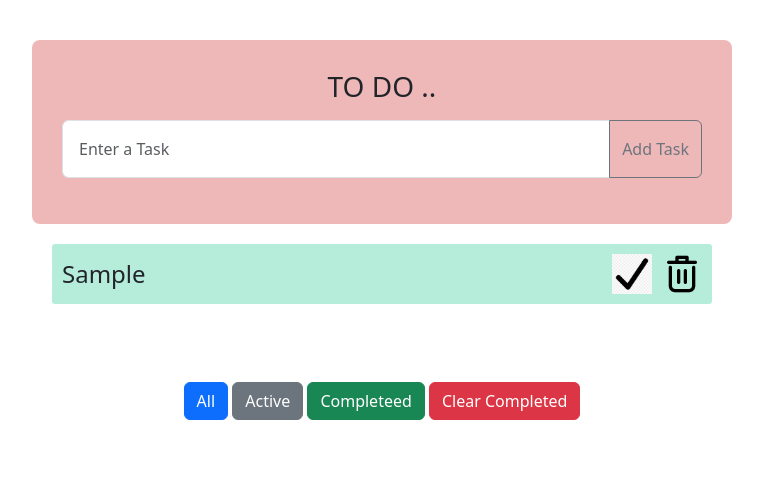
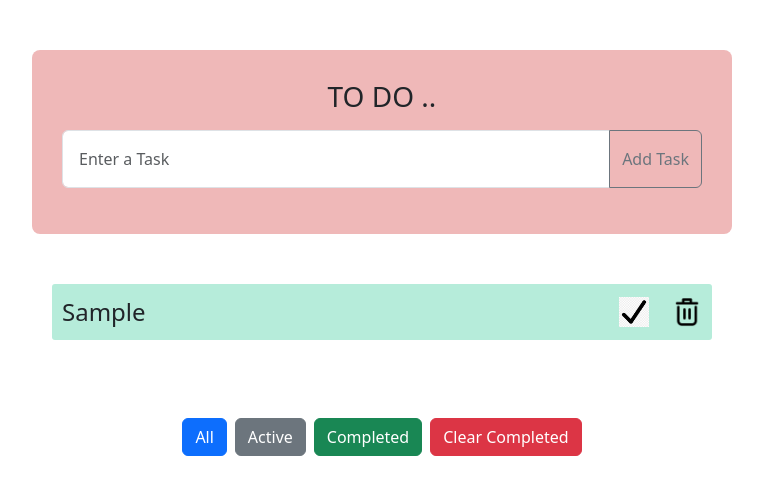
Before and after one commit to oendrila-itobuz/to-do-list, a plain HTML site: page index.html in a window 1280 px wide. Both pictures are taken after typing "Sample" into the empty fields and a click on the button "Add Task". Shown: the whole page, without its empty margins (258-1021 px from the left). Drawn offline with nearby package versions, Linux system fonts and the light colour scheme.

Commit message:
updated-to-do-list

```diff
--- a/index.html
+++ b/index.html
@@ -1,46 +1,34 @@
 <!DOCTYPE html>
 <html lang="en">
+
 <head>
   <meta charset="UTF-8" />
   <meta name="viewport" content="width=device-width, initial-scale=1.0" />
   <title>To Do List</title>
-    <link
-      rel="stylesheet"
-      href="https://cdn.jsdelivr.net/npm/bootstrap@5.3.3/dist/css/bootstrap.min.css"
-    />
+  <link rel="stylesheet" href="https://cdn.jsdelivr.net/npm/bootstrap@5.3.3/dist/css/bootstrap.min.css" />
   <link rel="stylesheet" href="style.css" />
 </head>
+
 <body class="d-flex justify-content-center align-items-center">
   <div class="to-do-section mx-auto">
     <div class="input-section rounded-3">
       <h3 class="text-center mb-3">TO DO ..</h3>
       <div class="input-group mb-3">
-          <input
-            type="text"
-            id="new-task-input"
-            class="form-control p-3"
-            placeholder="Enter a Task"
-            aria-label="Recipient's username"
-            aria-describedby="button-addon2"
-          />
-          <button
-            id="add-task-button"
-            class="btn btn-outline-secondary"
-            type="button"
-            id="button-addon2"
-          >
+        <input type="text" id="new-task-input" class="form-control p-3" placeholder="Enter a Task"
+          aria-label="Recipient's username" aria-describedby="button-addon2" />
+        <button id="add-task-button" class="btn btn-outline-secondary" type="button" id="button-addon2">
           Add Task
         </button>
       </div>
     </div>
     <div id="tasks"></div>
-      <div class="p-5 text-center">
+    <div class="p-5 text-center d-flex flex-column flex-md-row gap-2 flex-row justify-content-md-center align-items-md-center">
       <button type="button" id="all-task" class="btn btn-primary">All</button>
       <button type="button" id="active" class="btn btn-secondary">
         Active
       </button>
       <button type="button" id="completed" class="btn btn-success">
-          Completeed
+        Completed
       </button>
       <button type="button" id="clear-completed" class="btn btn-danger">
         Clear Completed
@@ -51,4 +39,5 @@
   <script src="index.js"></script>
   <script src="   https://cdn.jsdelivr.net/npm/bootstrap@5.3.3/dist/js/bootstrap.bundle.min.js"></script>
 </body>
+
 </html>
--- a/index.js
+++ b/index.js
@@ -5,37 +5,62 @@ const allTask = document.getElementById("all-task");
 const active = document.getElementById("active");
 const completed = document.getElementById("completed");
 const clearCompleted = document.getElementById("clear-completed");
+let arrAllTask = [];
 
 function add() {
+  const myTask = newTask.value.trim();
+  if (myTask !== "") {
+    if (arrAllTask.includes(newTask.value) === false) {
+      arrAllTask.push(newTask.value);
       const newElement = document.createElement("div");
+      const newText = document.createElement("div");
       const images = document.createElement("div");
       const delete_image = document.createElement("img");
       const tick_image = document.createElement("img");
+      newText.setAttribute("class", "text");
+      images.setAttribute("class", "images");
       newElement.setAttribute("class", "task");
       newElement.setAttribute("data-status", "active");
       tick_image.setAttribute("id", "tick-image");
-  tick_image.onclick = done;
+      tick_image.onclick = completedTask;
       tick_image.src = "./images/tick.png";
       delete_image.setAttribute("id", "delete-image");
       delete_image.src = "./images/delete.png";
       delete_image.onclick = deleteTask;
-  newElement.textContent = newTask.value;
+      newText.innerText = newTask.value;
+      newElement.appendChild(newText);
       images.appendChild(tick_image);
       images.appendChild(delete_image);
       newElement.appendChild(images);
       tasks.appendChild(newElement);
       newTask.value = "";
+    } else {
+      alert("Similar Task Found");
+      newTask.value = "";
+    }
+  } else {
+    alert("EMPTY TASK");
+  }
 }
 
 function deleteTask(event) {
   const taskElement = event.target.closest("div").parentNode;
   tasks.removeChild(taskElement);
+  for (let index = 0; index < arrAllTask.length; index++) {
+    arrAllTask = arrAllTask.filter((input) => input != taskElement.textContent);
+  }
+  console.log(arrAllTask);
 }
 
-function done(event) {
+function completedTask(event) {
   const taskElement = event.target.closest("div").parentNode;
+  if (taskElement.dataset.status === "active") {
     taskElement.style.textDecorationLine = "line-through";
     taskElement.setAttribute("data-status", "done");
+  } else {
+    taskElement.style.textDecorationLine = "none";
+    taskElement.setAttribute("data-status", "active");
+  }
 }
 
 function showAllTasks() {
@@ -64,11 +89,17 @@ function clearCompletedTasks() {
   allTasks.forEach((task) => {
     if (task.dataset.status === "done") {
       tasks.removeChild(task);
+      for (let index = 0; index < arrAllTask.length; index++) {
+        arrAllTask = arrAllTask.filter((input) => input != task.textContent);
+      }
     }
   });
 }
 
 addTask.addEventListener("click", add);
+newTask.addEventListener("keypress", function (event) {
+  if (event.key === "Enter") add();
+});
 allTask.addEventListener("click", showAllTasks);
 active.addEventListener("click", showActiveTasks);
 completed.addEventListener("click", showCompletedTasks);
--- a/style.scss
+++ b/style.scss
@@ -3,24 +3,44 @@
   padding: 0;
   box-sizing: border-box;
 }
-body{
-  padding-top: 40px;
+
+body {
+  margin-top: 40px;
+  padding: 10px;
 }
+
 .to-do-section {
-  width:700px;
+  width: 100vw;
 
+  @media screen and (min-width: 768px) {
+    width: 700px;
+  }
 }
+
 .input-section {
   background-color: rgb(239, 184, 184);
-  padding: 30px;
+  padding: 5px;
+
+  @media screen and (min-width: 768px) {
+    padding: 30px;
+  }
 }
-#tasks{
+
+#tasks {
   padding: 20px;
+  margin-top: 30px;
   font-size: 24px;
-  img{
+  display: flex;
+  flex-direction: column-reverse;
+  max-height: 400px;
+  overflow: scroll;
+
+  img {
     width: 40px;
+    padding-left: 10px;
   }
-  >div{
+
+  >div {
     padding: 10px;
     display: flex;
     border-radius: 3px;
@@ -30,6 +50,17 @@ body{
     background-color: rgb(182, 236, 218);
   }
 }
+
 #tick-image {
   margin-right: 10px;
 }
+
+.images {
+  display: flex;
+  column-gap: 3px;
+}
+
+.text {
+  padding-right: 10px;
+  overflow: scroll;
+}
```
Also changed, not shown: style.css, 1 other file. Lines whose indentation alone changed are shown as unchanged.
